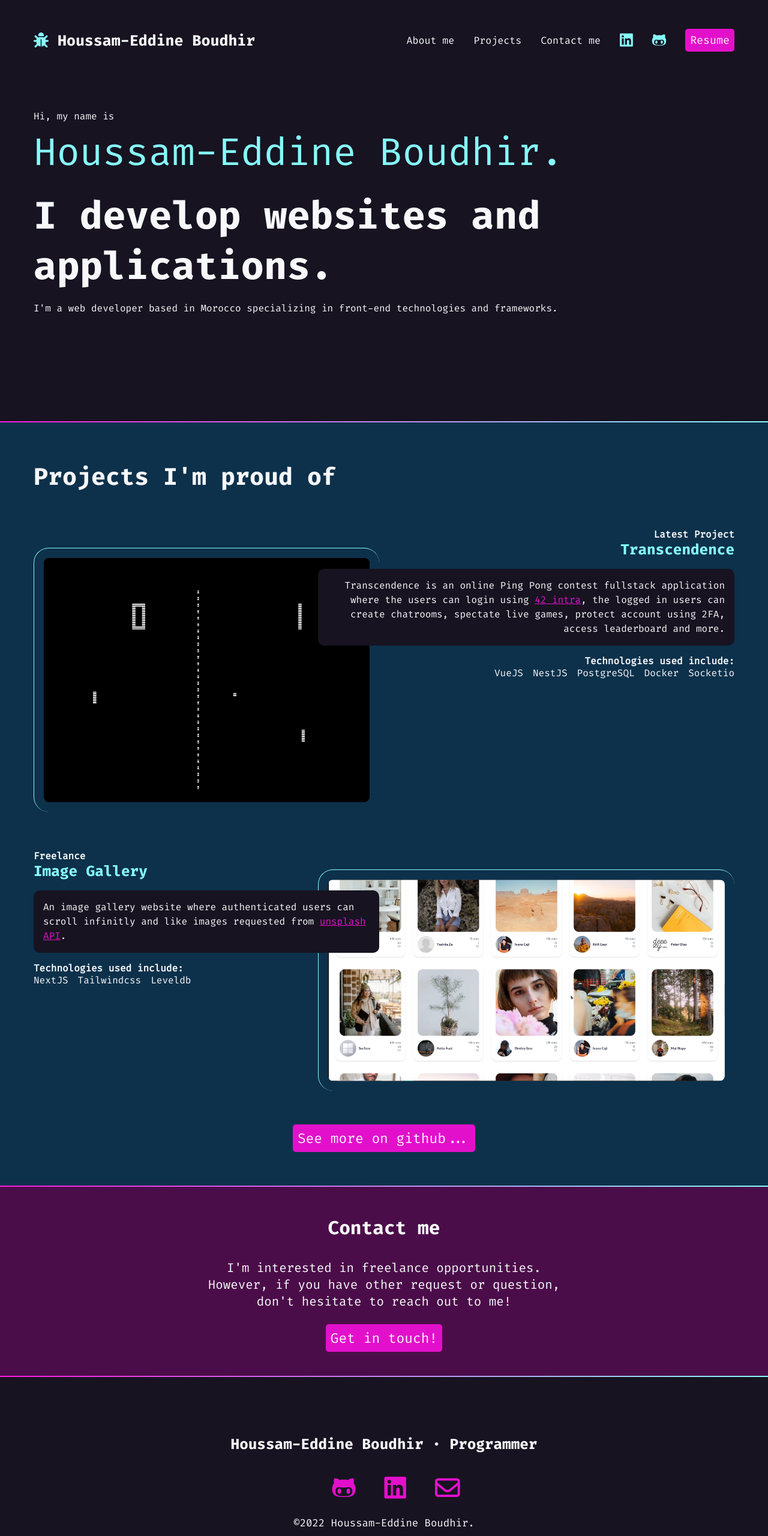
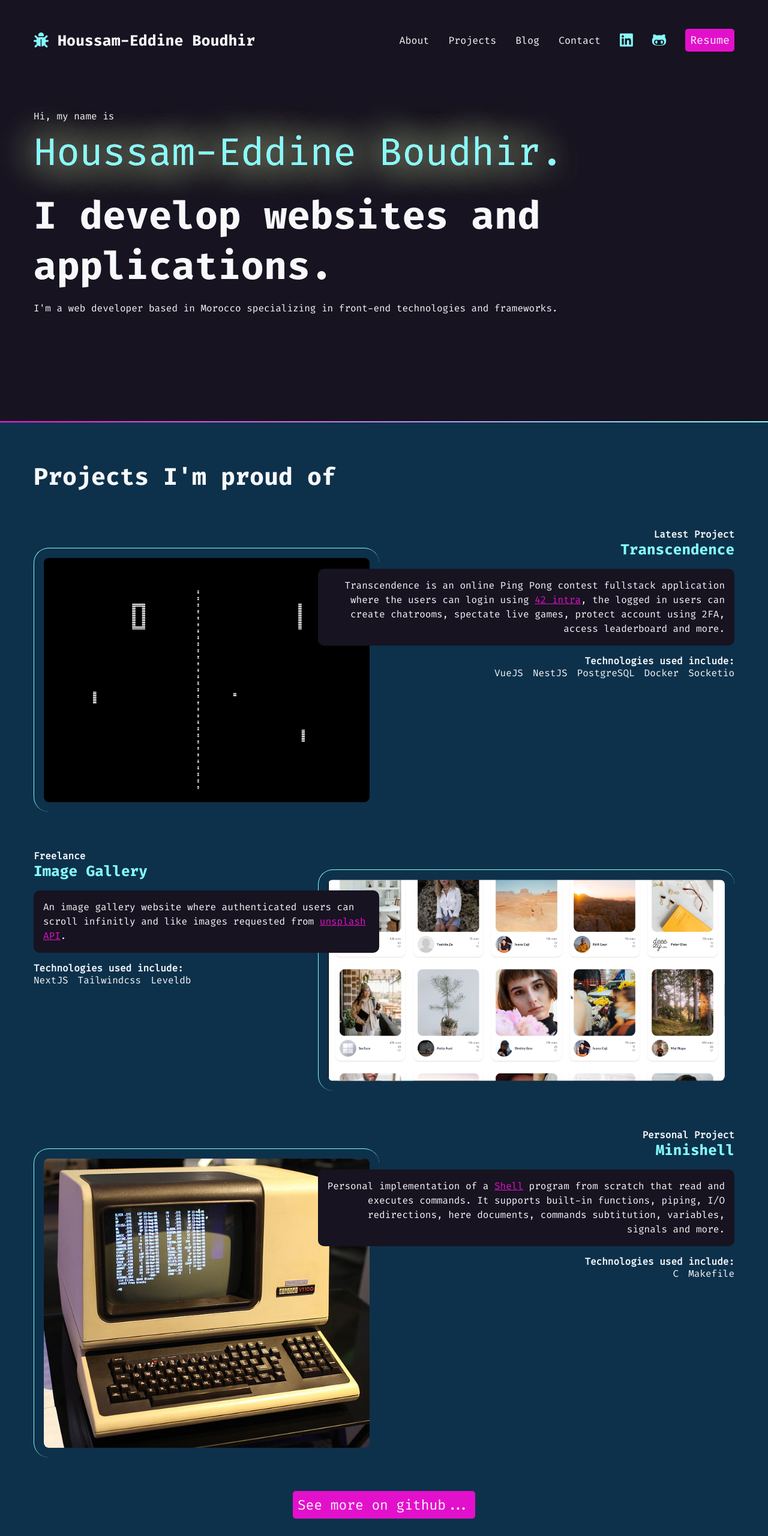
Before and after one commit to BooDeer/BooDeer.github.io, a plain HTML site: page index.html in a window 1280 px wide. Shown: the top 2560 px of the page at 60% size. Drawn offline with Linux system fonts and the light colour scheme.

Commit message:
add a few projects

```diff
--- a/index.css
+++ b/index.css
@@ -59,6 +59,59 @@ a:hover {
 	height: 2px;
 }
 
+nav {
+	font-family: var(--mono);
+	font-size: 80%;
+	padding: 1rem;
+	padding-top: 3rem;
+}
+
+nav h1 a {
+	font-family: var(--sans);
+}
+
+nav ul {
+	list-style-type: none;
+	padding: 0;
+	margin: 0;
+	/*
+		We remove both of the padding and margin because the identation of the ul element is
+			relative to the browser
+	*/
+	display: flex;
+	flex-flow: row wrap;
+	justify-content: center;
+	align-items: center;
+	gap: 2rem;
+}
+
+nav li:first-child {
+	flex-basis: 100%;
+	text-align: center;
+}
+
+nav a {
+	text-decoration: none;
+	color: var(--white);
+	display: block;
+}
+
+nav a:hover,
+nav [class*="fa-"]:hover {
+  color: var(--magenta);
+}
+
+nav [class*="fa-"] {
+	font-size: 150%;
+	color: var(--aqua)
+}
+
+nav h1 [class*="fa-"] {
+	font-size: 100%;
+	color: var(--aqua)
+}
+
+
 #intro {
 	padding: 4rem 1rem 10rem 1rem;
 	max-width: 1200px;
@@ -75,6 +128,9 @@ a:hover {
 	font-size: 1rem;
 }
 
+.name span {
+	text-shadow: 0px 0px 0px white, 0 0 1em white, 0 0 1em #b5e853;
+}
 #intro span {
 	font-family: var(--sans);
     font-size: 4rem;
@@ -200,59 +256,6 @@ a:hover {
 	/* padding: 3rem auto ; */
 }
 
-nav {
-	font-family: var(--mono);
-	font-size: 80%;
-	padding: 1rem;
-	padding-top: 3rem;
-}
-
-nav h1 a {
-	font-family: var(--sans);
-
-}
-
-nav ul {
-	list-style-type: none;
-	padding: 0;
-	margin: 0;
-	/*
-		We remove both of the padding and margin because the identation
-			relative to the browser
-	*/
-	display: flex;
-	flex-flow: row wrap;
-	justify-content: center;
-	align-items: center;
-	gap: 2rem;
-}
-
-nav li:first-child {
-	flex-basis: 100%;
-	text-align: center;
-}
-
-nav a {
-	text-decoration: none;
-	color: var(--white);
-	display: block;
-}
-
-nav a:hover,
-nav [class*="fa-"]:hover {
-  color: var(--magenta);
-}
-
-nav [class*="fa-"] {
-	font-size: 150%;
-	color: var(--aqua)
-}
-
-nav h1 [class*="fa-"] {
-	font-size: 100%;
-	color: var(--aqua)
-}
-
 .button {
 	background-color: var(--magenta);
 	padding: 0.5rem;
@@ -267,7 +270,7 @@ nav h1 [class*="fa-"] {
 	background-color: var(--hotmag);
 }
 
-@media (min-width: 850px) {
+@media (min-width: 1060px) {
 
 	nav {
 		max-width: 1200px;
@@ -310,3 +313,13 @@ footer ul [class*="fa-"] {
 	text-align: center;
 	/* font-size: 75%; */
 }
+
+.tooltip:hover span{
+	display: none;
+}
+
+.tooltip:hover:before {
+	content: "(wip)";
+	opacity: 0.33;
+	color: white;
+}
--- a/index.html
+++ b/index.html
@@ -7,6 +7,7 @@
 	<link rel="stylesheet" href="index.css">
 	<link rel="preconnect" href="https://fonts.googleapis.com">
 	<link rel="preconnect" href="https://fonts.gstatic.com" crossorigin>
+	<link rel="icon" type="image/x-icon" href="./assets/jpg">
 	<link href="https://fonts.googleapis.com/css2?family=Fira+Code:wght@400;700&family=Fira+Mono&display=swap" rel="stylesheet">
 	<script src="https://kit.fontawesome.com/3498c0eb90.js" crossorigin="anonymous"></script>
 	<title>Boudhir</title>
@@ -22,12 +23,14 @@
 					</a>
 				</h1>
 			</li>
-			<li><a href="#intro">About me</a></li>
+			<li><a href="#intro">About</a></li>
 			<li><a href="#projects">Projects</a></li>
-			<li><a href="#contact-me">Contact me</a></li>
+			<li><a class="tooltip" href="./blog.html"><span>Blog</span></a></li>
+			<li><a href="#contact-me">Contact</a></li>
 			<li><a target="_blank" href="https://www.linkedin.com/in/houssam-eddine-boudhir-3aa38519b/"><span class="fa-brands fa-linkedin" aria-hidden="true"></span><span class="sr-only"> Linkedin</span></a></li>
 			<li><a target="_blank" 	href="https://github.com/BooDeer"><span class="fa-brands fa-github-alt" aria-hidden="true"></span><span class="sr-only">Github</span></a></li>
 			<li><a href="https://drive.google.com/file/d/1Q_GcV70a-rwr-hHxtMCE6VI1HF9taSar/view?usp=share_link" class="button">Resume</a></li>
+
 		</ul>
 	</nav>
 
@@ -80,6 +83,22 @@
 				</div>
 				<img src="./assets/2022-12-28_11-19.png" alt="Screenshot of Photo gallery website." />
 			</article>
+			<article>
+				<div class="text">
+					<h4>Personal Project</h4>
+					<h3>Minishell</h3>
+					<p class="project-description">Personal implementation of a <a href="https://en.wikipedia.org/wiki/Shell_script">Shell</a> program from scratch that read and executes commands. It supports built-in functions, piping, I/O redirections, here documents, commands subtitution, variables, signals and more.</p>
+
+					<div class="technologies">
+						<h4>Technologies used include:</h4>
+						<ul>
+							<li>C</li>
+							<li>Makefile</li>
+						</ul>
+					</div>
+				</div>
+				<img src="./assets/mTxcb.jpg" alt="Picture of an old console." />
+			</article>
 			<div style="text-align: center;">
 				<a target="_blank" href="https://github.com/BooDeer" class="button">See more on github...</a>
 			</div>
```
Also changed, not shown: assets/mTxcb.jpg (added), 1 other file.
